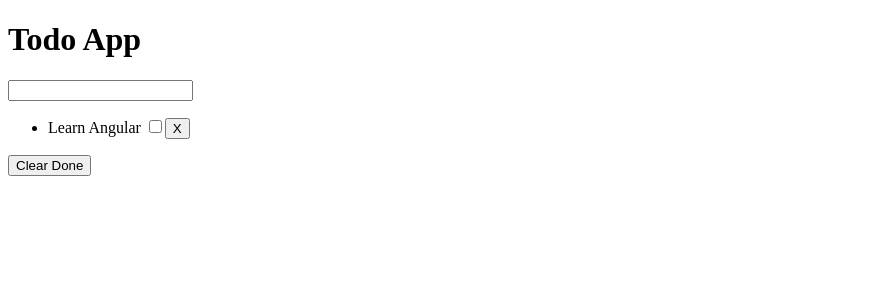
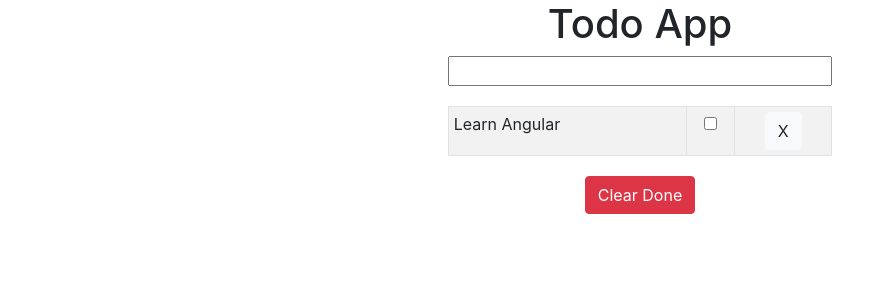
Before and after one commit to markguindi1/django-angular-todo, an Angular app in the folder frontend/todo/: page / in a window 1280 px wide. Shown: the top 300 px of the page, without its empty margins (0-887 px from the left). Built offline with nearby package versions, Linux system fonts and the light colour scheme.

Commit message:
Use Bootstrap styles

```diff
--- a/frontend/todo/src/app/app.component.css
+++ b/frontend/todo/src/app/app.component.css
@@ -1,3 +1,22 @@
-.todo-done  {
+.center {
+     text-align: center;
+     margin: auto;
+}
+
+table.center {
+     width: 30%;
+     margin-top: 20px;
+     margin-bottom: 20px;
+}
+
+.todo-done {
      text-decoration: line-through;
 }
+
+.todo-input {
+     width: 30%;
+}
+
+.todo-text {
+     text-align: left;
+}
--- a/frontend/todo/src/app/app.component.html
+++ b/frontend/todo/src/app/app.component.html
@@ -1,17 +1,26 @@
+<div class="center">
   <h1>{{title}}</h1>
 
-<input #newTodoInput id="new-todo-input"
+  <input #newTodoInput id="new-todo-input" class="todo-input"
     (keyup.enter)="addTodo(newTodoInput.value); newTodoInput.value = null" />
 
-<ul>
-  <li *ngFor="let todo of todos" [class.todo-done]="todo.done">
-    {{todo.text}}
+  <table class="center table table-sm table-striped table-bordered">
+    <tbody>
+      <tr *ngFor="let todo of todos" [class.todo-done]="todo.done">
+
+        <td class="todo-text">{{todo.text}}</td>
+        <td>
           <input
             type="checkbox"
             [checked]="todo.done"
             (change)="todo.done = !todo.done"/>
-      <button (click)="deleteTodo(todo)">X</button>
-  </li>
-</ul>
+        </td>
+        <td>
+          <button type="button" class="btn btn-light" (click)="deleteTodo(todo)">X</button>
+        </td>
+      </tr>
+    </tbody>
+  </table>
 
-<button (click)="clearDone()">Clear Done</button>
+  <button type="button" class="btn btn-danger" (click)="clearDone()">Clear Done</button>
+</div>
--- a/frontend/todo/src/index.html
+++ b/frontend/todo/src/index.html
@@ -6,6 +6,7 @@
   <base href="/">
   <meta name="viewport" content="width=device-width, initial-scale=1">
   <link rel="icon" type="image/x-icon" href="favicon.ico">
+  <link rel="stylesheet" href="https://stackpath.bootstrapcdn.com/bootstrap/4.4.1/css/bootstrap.min.css" integrity="sha384-Vkoo8x4CGsO3+Hhxv8T/Q5PaXtkKtu6ug5TOeNV6gBiFeWPGFN9MuhOf23Q9Ifjh" crossorigin="anonymous">
 </head>
 <body>
   <app-root></app-root>
```
Lines whose indentation alone changed are shown as unchanged.
